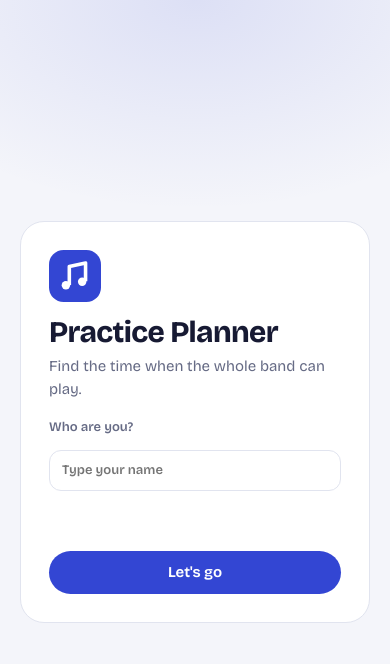
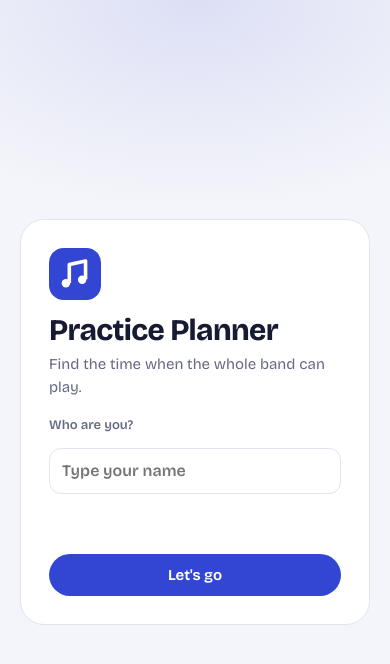
Before and after one commit to blueimaginedband-commits/show-planner, a website: page public/index.html in a window 390 px wide. Drawn offline with nearby package versions, Linux system fonts and the light colour scheme; no server answers.

Commit message:
Stop iPhone Safari zooming in on form fields
Form fields use 16px text on phones, so tapping a time dropdown, the name
box or the passcode box no longer zooms the page.

Co-Authored-By: Claude Opus 5.5 <noreply@anthropic.com>
Claude-Session: https://claude.ai/code/session_0162FoXxcDkXBY9HZU6mLeDd

```diff
--- a/public/styles.css
+++ b/public/styles.css
@@ -619,3 +619,7 @@ input:focus,select:focus,textarea:focus{outline:2px solid var(--accent)}
 @media (max-width:760px){ .top{backdrop-filter:none;-webkit-backdrop-filter:none;background:var(--bg)} }
 .d.today::after{display:none}
 .name-hint{font-size:13px;color:var(--accent);font-weight:600;min-height:1em}
+/* iPhone Safari zooms into fields under 16px: keep form text at 16px on phones */
+@media (max-width:760px){
+  input,select,textarea,.win-row select,.uw-row select,.uw-weeks select{font-size:16px}
+}
```
